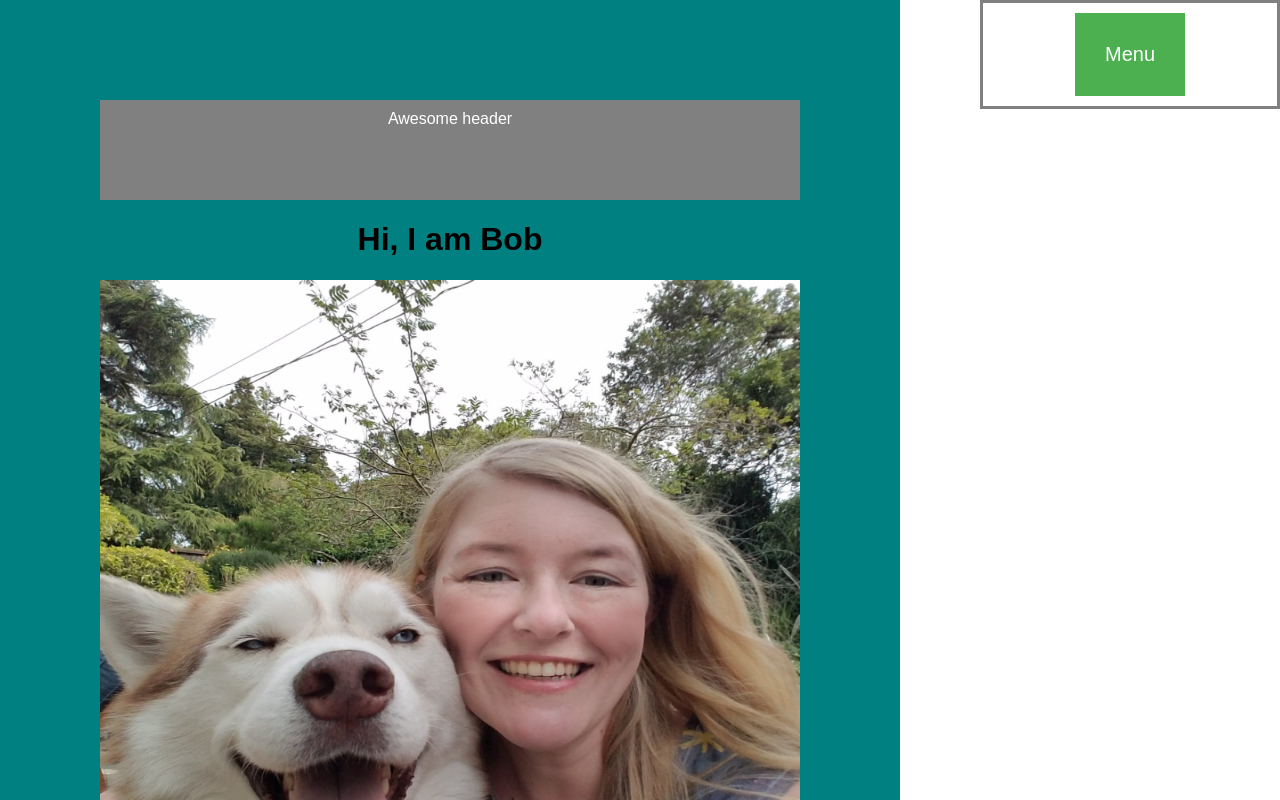
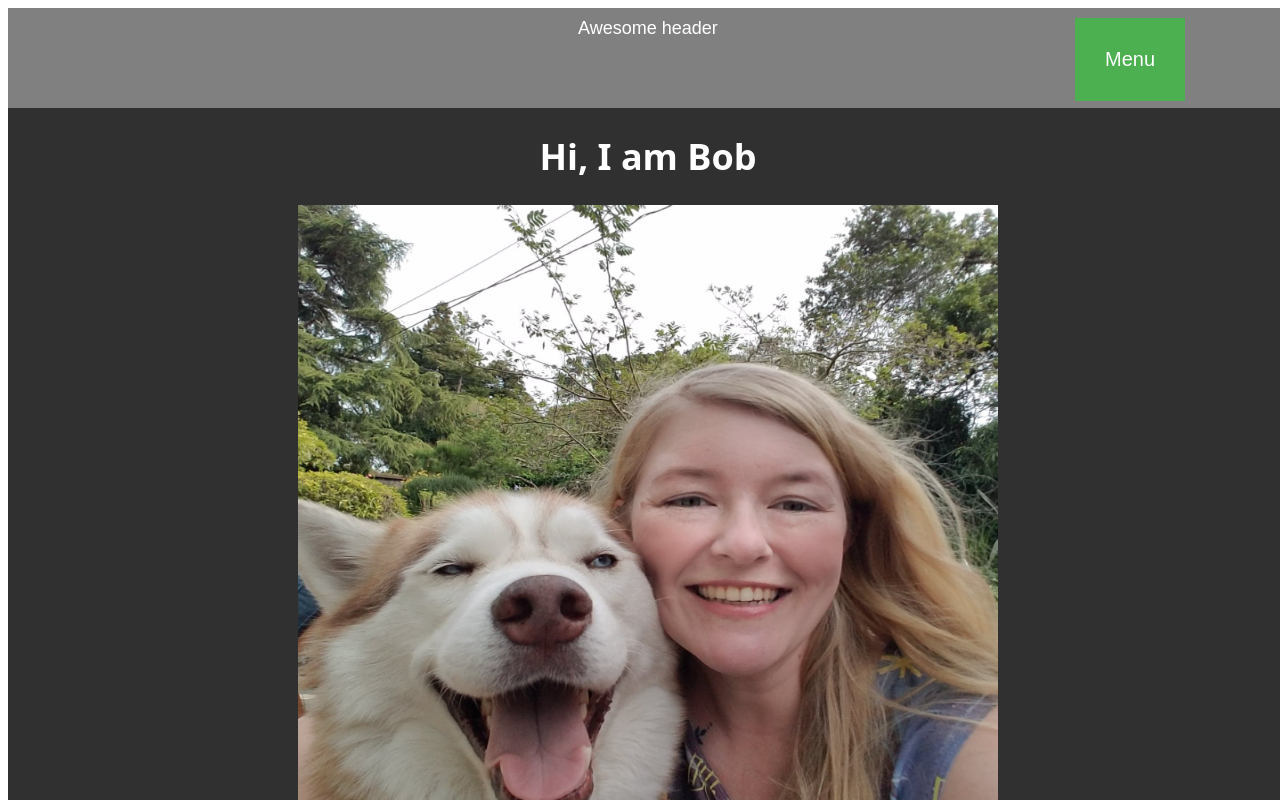
Before and after one commit to EpicRowan/Portfolio-Site, a React (Create React App) app in the folder portfolio_website/: page / in a window 1280 px wide. Shown: the top 800 px of the page. Built offline with nearby package versions, Linux system fonts and the light colour scheme.

Commit message:
Made progress on pretify-ing the header with the dropdown and main photo

```diff
--- a/portfolio_website/src/App.css
+++ b/portfolio_website/src/App.css
@@ -4,11 +4,13 @@
   box-sizing: border-box;
 }
 
+/*Custom Properties */
+
 :root {
   --ff-primary: 'Source Sans Pro', sans-serif;
   --ff-secondary: 'Source Code Pro', monospace;
 
-  -fw-reg: 300;
+  --fw-reg: 300;
   --fw-bold: 900;
 
   --clr-light: #fff;
@@ -21,11 +23,34 @@
   --fs-body: 1rem;
 }
 
+@media(min-width: 800px) {
+  :root {
+    --fs-h1: 4.5;
+    --fs-h2: 3.75rem;
+    --fs-h3: 1.5rem;
+    --fs-body: 1.125rem;
+  }
+}
+
+/*General Styles */
+
+.home {
+
+  flex:var(--condiv-flex);
+  background-color: var(--clr-dark);
+  color:var(--clr-light);
+  margin: 0;
+  font-family: Sans;
+  font-size: var(--fs-body);
+}
+
 .App {
   text-align: center;
-  display: flex;
+
   width: 100vw;
   min-height: 100vh;
+  font-family: var(--ff-primary);
+  font-size: var(--fs-body);
 }
 
 .header {
@@ -33,17 +58,13 @@
   height: 100px;
   padding: 10px;
   color: white;
+  font-family: var(--ff-primary);
 }
 
 .App-intro {
   font-size: large;
 }
 
-.home {
-  padding: 100px ;
-  flex:var(--condiv-flex);
-  background-color: teal;
-}
 
 .profilepic {
   width:700px;
@@ -72,7 +93,6 @@ font-weight: bolder;
   position: absolute;
   right: 0px;
   width: 300px;
-  border: 3px solid grey;
   padding: 10px;
 }
 
--- a/portfolio_website/src/index.css
+++ b/portfolio_website/src/index.css
@@ -1,5 +1,4 @@
-body {
-  margin: 0;
-  padding: 0;
-  font-family: sans-serif;
+ .body {
+  padding: 100px ;
+  flex:var(--condiv-flex);
 }
```
